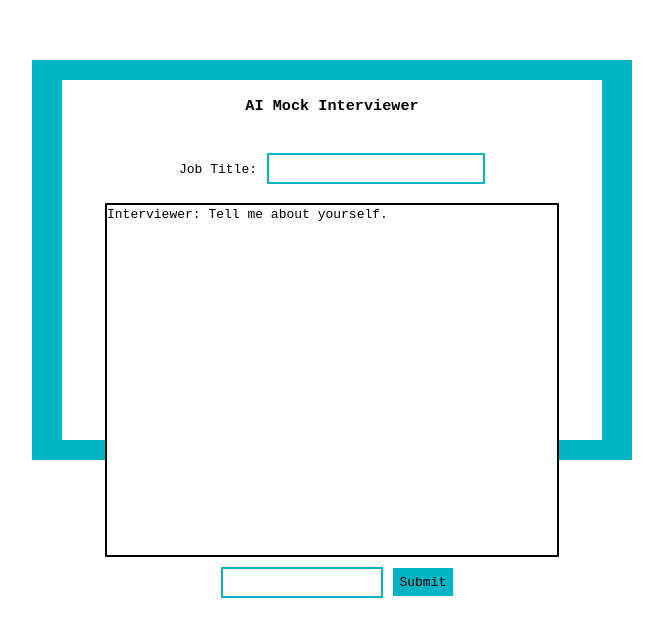
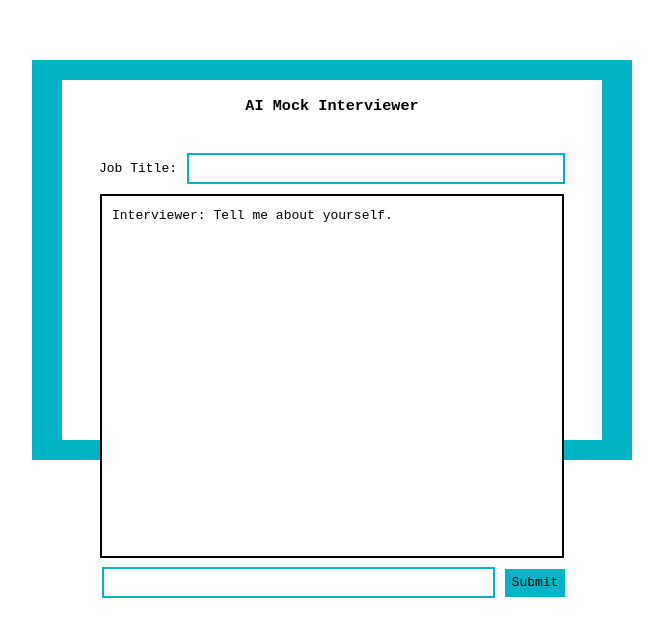
Before and after one commit to silvestreEsteban/silvestre-mission-3, a React (Vite) app: page / in a window 1280 px wide. Shown: the part 140-776 px from the top of the page, without its empty margins (308-971 px from the left). Built offline with nearby package versions, Linux system fonts and the light colour scheme.

Commit message:
Succeeded in calling the API and creating the response structure.

```diff
--- a/package.json
+++ b/package.json
@@ -10,6 +10,7 @@
     "preview": "vite preview"
   },
   "dependencies": {
+    "@google/generative-ai": "^0.17.1",
     "express": "^4.19.2",
     "react": "^18.3.1",
     "react-dom": "^18.3.1"
--- a/src/Ai-text-chat.tsx
+++ b/src/Ai-text-chat.tsx
@@ -1,25 +1,33 @@
-import { useState } from 'react';
+import React, { useState } from 'react';
+import { GoogleGenerativeAI } from '@google/generative-ai';
+import JobTitle from './JobTitle';
+
+
+const API_KEY = 'AIzaSyDAQzOj1sBChi-dNlimYMb8HENDu_rozSA';
+const genAI = new GoogleGenerativeAI(API_KEY);
+const model = genAI.getGenerativeModel( {
+    model: "gemini-1.5-flash",
+     systemInstruction: "You are a job interviewer, you are interviewing a candidate for a software engineering position. The candidate has done a tech accelerator program, and has experience with HTML, CSS, JS, Node.js, typescript, React.js, and Vite.js. Keep your responses brief. Get straight into the interview on the first interaction. After eight interactions, I want you to stop the interview and give the user a review on how well they answered the questions, and suggest how their responses could be improved." });
 
 const AiTextChat: React.FC = () => {
     const [chatText, setChatText] = useState<string>('');
     const [conversation, setConversation] = useState<string[]>([
         'Interviewer: Tell me about yourself.',
     ]);
-    const [aiResponse, setAiResponse] = useState<string>(`Interviewer: Tell me about yourself.`);
-
-    const handleSubmit = (e: React.FormEvent) => {
+    const handleSubmit = async (e: React.FormEvent) => {
         e.preventDefault();
         if (chatText.trim() !== '') {
             setConversation(prev => [...prev, `Me: ${chatText}`]);
 
-            // Simulation of the AI response, to be replaced by actual AI response later
-             // Simulate AI response (replace this with actual AI response logic)
-             const aiResponse = `Interviewer: This is a response to "${chatText}"`;
-             setConversation(prev => [...prev, aiResponse]);
 
-            setChatText('')
+            // AI Response
+            const aiResponse = await model.generateContent(chatText);
+            setConversation(prev => [...prev, `Interviewer: ${aiResponse.response.text()}`]);
+
+            setChatText('');
         }
-    }
+    };
+
     return (
         <div className='parent-div-ai-text-chat'>
           <div className='ai-text-chat-outer-shell'>
@@ -28,9 +36,7 @@ const AiTextChat: React.FC = () => {
 
                     <h3>AI Mock Interviewer</h3>
                     <br />
-                    <span id='job-title-span'><label htmlFor="job-title-input">Job Title:</label>
-                    <input type="text" id="job-title-input" name="job-title-input" required/></span>
-                    <br />
+                    <JobTitle />
                     <div id='conversation-display' className='conversation-display'>
                             {conversation.map((msg, index) => (
                                 <div key={index}>{msg}</div>
--- a/src/App.css
+++ b/src/App.css
@@ -56,6 +56,7 @@
   color: black;
   outline: none;
   font-family: monospace;
+  width: 370px;
 }
 
 #conversation-display {
@@ -64,17 +65,20 @@
   color: black;
   outline: none;
   font-family: monospace;
-  width: 450px;
-  height: 350px;
+  width: 440px;
+  height: 340px;
+  padding: 10px;
+  margin-top: 10px;
 
 }
 
 #chat-box-span {
-  width: 100%;
+  width: 480px;
   display: flex;
-  justify-content: center;
+  justify-content: flex-start;
   height: 50px;
   align-items: center;
+
 }
 
 #chat-box-span input {
@@ -83,9 +87,9 @@
   border: 2px solid var(--input-border-color);
   font-family: monospace;
   height: 25px;
-  width: 60%;
   outline: none;
   color: black;
+  width: 385px;
 
 }
 
--- /dev/null
+++ b/src/JobTitle.tsx
@@ -0,0 +1,46 @@
+import React, { useState } from 'react';
+import { GenerativeModel, GoogleGenerativeAI } from '@google/generative-ai';
+
+const API_KEY = 'AIzaSyDAQzOj1sBChi-dNlimYMb8HENDu_rozSA';
+const genAI = new GoogleGenerativeAI(API_KEY);
+const model = genAI.getGenerativeModel( { model: "gemini-1.5-flash"});
+
+const JobTitle = () => {
+    const [jobTitle, setJobTitle] = useState('');
+    const [prompt, setPrompt] = useState('');
+
+    const handleKeyPress = async (e: React.KeyboardEvent<HTMLInputElement>) => {
+        if (e.key === 'Enter') {
+            e.preventDefault();
+            let testPrompt = '';
+            if (jobTitle === 'Junior Software Developer') {
+                testPrompt = 'You are a job interviewer, you are interviewing a candidate for a software engineering position. The candidate has done a tech accelerator program, and has experience with HTML, CSS, JS, Node.js, typescript, React.js, and Vite.js. Keep your responses less than 50 words. Get straight into the interview on the first interaction.';
+            } else if (jobTitle === 'UX Designer') {
+                testPrompt = 'You are a job interviewer, you are interviewing a candidate for a UX design position. The candidate has done a tech accelerator program, and has experience with Figma, Adobe XD, and Sketch. Keep your responses less than 50 words. Get straight into the interview on the first interaction. Remember that this is an interview, I am applying for a job.';
+            } else if (jobTitle === 'Building Apprentice') {
+                testPrompt = 'You are a job interviewer, you are interviewing somebody who has many years of building/carpentry experience and is doing his apprenticeship. Keep your responses less than 50 words. Get straight into the interview on the first interaction. Remember that this is an interview, I am applying for a job.';
+            }
+
+            const result = await model.generateContent(testPrompt);
+            setPrompt(result.response.text());
+        }
+    };
+
+
+
+    return (
+        <div>
+            <span id='job-title-span'><label htmlFor="job-title-input">Job Title:</label>
+            <input  type="text"
+                    id="job-title-input"
+                    name="job-title-input"
+                    value={jobTitle}
+                    onChange={(e) => setJobTitle(e.target.value)}
+                    onKeyDown={handleKeyPress}
+                    required/></span>
+            <br />
+        </div>
+    )
+}
+
+export default JobTitle;
```
Also changed, not shown: 1 other file (tests, documents, lock files or other folders).
